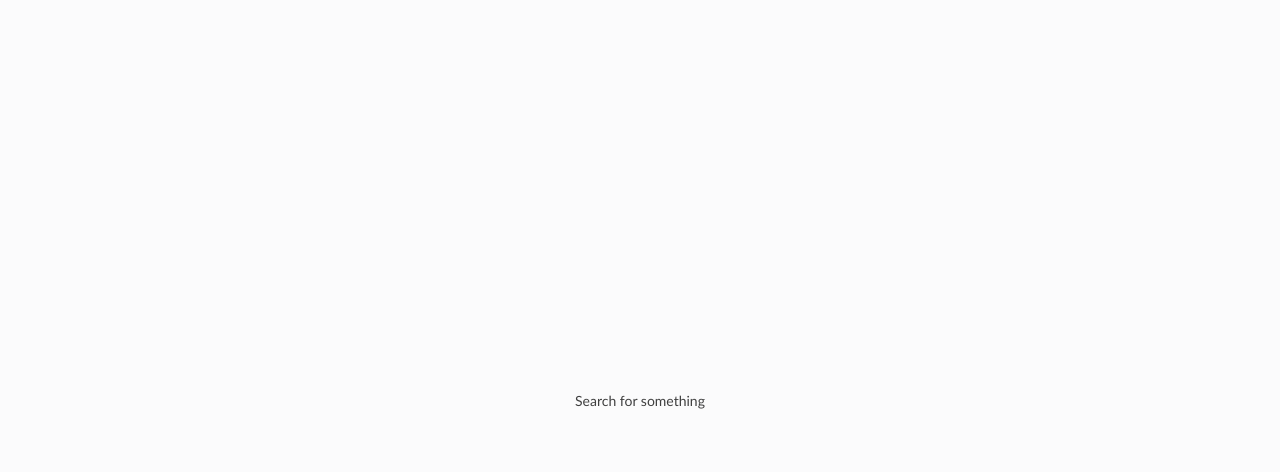
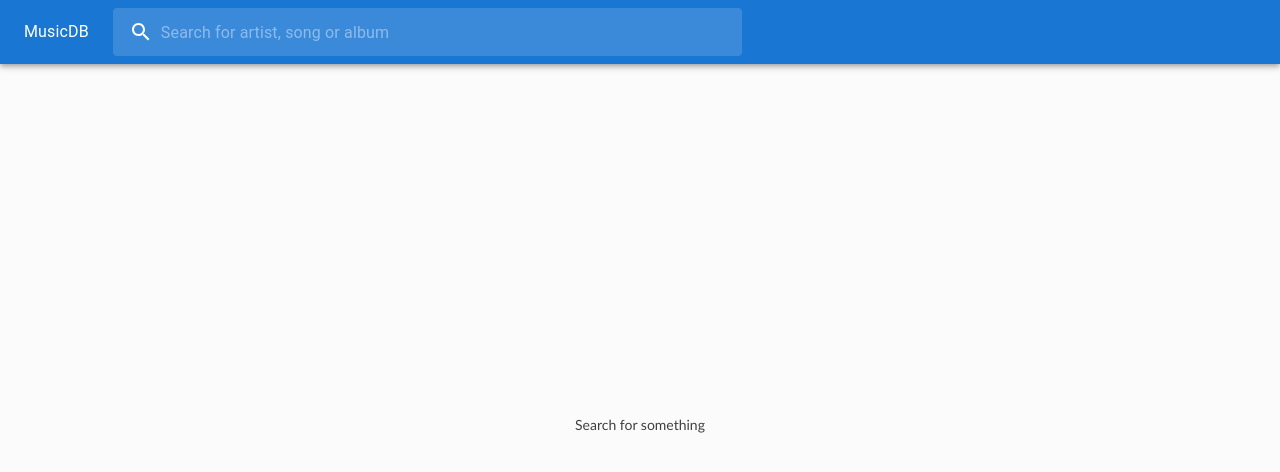
Before and after one commit to dmithamo/dm-musicdb, a React (Create React App) app: page / in a window 1280 px wide. Shown: the top 472 px of the page. Built offline with nearby package versions, Linux system fonts and the light colour scheme.

Commit message:
adda generic search bar

```diff
--- a/package.json
+++ b/package.json
@@ -5,6 +5,7 @@
   "dependencies": {
     "@emotion/react": "^11.5.0",
     "@emotion/styled": "^11.3.0",
+    "@mui/icons-material": "^5.0.5",
     "@mui/material": "^5.0.6",
     "@testing-library/jest-dom": "^5.15.0",
     "@testing-library/react": "^11.2.7",
--- a/src/components/DefaultLayout.tsx
+++ b/src/components/DefaultLayout.tsx
@@ -1,11 +1,15 @@
 import Box from '@mui/material/Box';
 import React, { FC } from 'react';
+import Header from './Header';
 
 type Props = {
   children: FC;
 };
 const DefaultLayout: React.FC<Props> = ({ children }: Props) => (
-  <Box>{children}</Box>
+  <Box>
+    <Header />
+    <Box>{children}</Box>
+  </Box>
 );
 
 export default DefaultLayout;
--- /dev/null
+++ b/src/components/Header.tsx
@@ -0,0 +1,23 @@
+import AppBar from '@mui/material/AppBar';
+import Toolbar from '@mui/material/Toolbar';
+import React, { useState } from 'react';
+import Logo from './Logo';
+import Searchbar from './Searchbar';
+
+const Header: React.FC = () => {
+  const [query, setQuery] = useState<string>('');
+  return (
+    <AppBar position="static">
+      <Toolbar>
+        <Logo />
+        <Searchbar
+          query={query}
+          onSearch={setQuery}
+          placeholder="Search for artist, song or album"
+        />
+      </Toolbar>
+    </AppBar>
+  );
+};
+
+export default Header;
--- /dev/null
+++ b/src/components/Searchbar.tsx
@@ -0,0 +1,95 @@
+import SearchIcon from '@mui/icons-material/Search';
+import InputBase from '@mui/material/InputBase';
+import { alpha, styled } from '@mui/material/styles';
+import React, { useState } from 'react';
+import useKeyPress from '../utils/useKeyPress';
+
+type Props = {
+  // eslint-disable-next-line no-unused-vars
+  onSearch: (query: string) => void;
+  query: string;
+  placeholder?: string;
+};
+const Searchbar: React.FC<Props> = ({
+  query,
+  onSearch,
+  placeholder,
+}: Props) => {
+  const [value, setValue] = useState<string>(query);
+
+  const handleQueryChange = (e: React.ChangeEvent<HTMLInputElement>) => {
+    setValue(e.target.value);
+  };
+
+  const handleClear = () => {
+    setValue('');
+    onSearch('');
+  };
+
+  const handleSubmitQuery = () => {
+    onSearch(value);
+  };
+
+  // listen for enter and escape keys
+  useKeyPress(handleClear, 'Escape');
+  useKeyPress(handleSubmitQuery, 'Enter');
+
+  return (
+    <SearchBoxWrapper>
+      <SearchIconWrapper>
+        <SearchIcon />
+      </SearchIconWrapper>
+      <StyledInputBase
+        placeholder={placeholder}
+        value={value}
+        onChange={handleQueryChange}
+      />
+    </SearchBoxWrapper>
+  );
+};
+
+Searchbar.defaultProps = {
+  placeholder: 'Search ...',
+};
+
+const SearchBoxWrapper = styled('div')(({ theme }) => ({
+  position: 'relative',
+  borderRadius: theme.shape.borderRadius,
+  backgroundColor: alpha(theme.palette.common.white, 0.15),
+  '&:hover': {
+    backgroundColor: alpha(theme.palette.common.white, 0.25),
+  },
+  marginRight: theme.spacing(2),
+  marginLeft: 0,
+  width: '100%',
+  [theme.breakpoints.up('sm')]: {
+    marginLeft: theme.spacing(3),
+    width: 'auto',
+  },
+}));
+
+const SearchIconWrapper = styled('div')(({ theme }) => ({
+  padding: theme.spacing(0, 2),
+  height: '100%',
+  position: 'absolute',
+  cursor: 'pointer',
+  display: 'flex',
+  alignItems: 'center',
+  justifyContent: 'center',
+}));
+
+const StyledInputBase = styled(InputBase)(({ theme }) => ({
+  color: 'inherit',
+  '& .MuiInputBase-input': {
+    padding: theme.spacing(3, 3, 3, 0),
+    // vertical padding + font size from searchIcon
+    paddingLeft: `calc(1em + ${theme.spacing(4)})`,
+    transition: theme.transitions.create('width'),
+    width: '100%',
+    [theme.breakpoints.up('md')]: {
+      width: '70ch',
+    },
+  },
+}));
+
+export default Searchbar;
--- a/src/index.tsx
+++ b/src/index.tsx
@@ -1,14 +1,14 @@
 import React from 'react';
 import ReactDOM from 'react-dom';
+import App from './App';
 import './index.css';
-import App from './App';
 import reportWebVitals from './reportWebVitals';
 
 ReactDOM.render(
   <React.StrictMode>
     <App />
   </React.StrictMode>,
-  document.getElementById('root')
+  document.getElementById('root'),
 );
 
 // If you want to start measuring performance in your app, pass a function
--- a/src/pages/Homepage.tsx
+++ b/src/pages/Homepage.tsx
@@ -9,7 +9,7 @@ const Homepage: React.FC = () => {
   if (searchResults.length === 0) {
     return (
       <Box
-        height="100vh"
+        height="90vh"
         display="flex"
         justifyContent="center"
         alignItems="center"
--- /dev/null
+++ b/src/utils/constants.ts
@@ -0,0 +1 @@
+export const DEEZER_BASE_API_URL = 'https://api.deezer.com';
--- /dev/null
+++ b/src/utils/useKeyPress.ts
@@ -0,0 +1,20 @@
+import { useEffect } from 'react';
+
+/**
+ * @description React to keypress
+ * @param {func} onKeyPress Executed on keydown
+ * @param {string} keyname
+ */
+export default function useKeyPress(onKeyPress: Function, keyname: string) {
+  useEffect(() => {
+    function handleKeyPress(event: KeyboardEvent) {
+      if (event.key?.toLowerCase() === keyname?.toLowerCase()) {
+        onKeyPress();
+      }
+    }
+    document.addEventListener('keydown', handleKeyPress);
+    return () => {
+      document.removeEventListener('keydown', handleKeyPress);
+    };
+  }, [onKeyPress, keyname]);
+}
```
Also changed, not shown: 1 other file (tests, documents, lock files or other folders).
